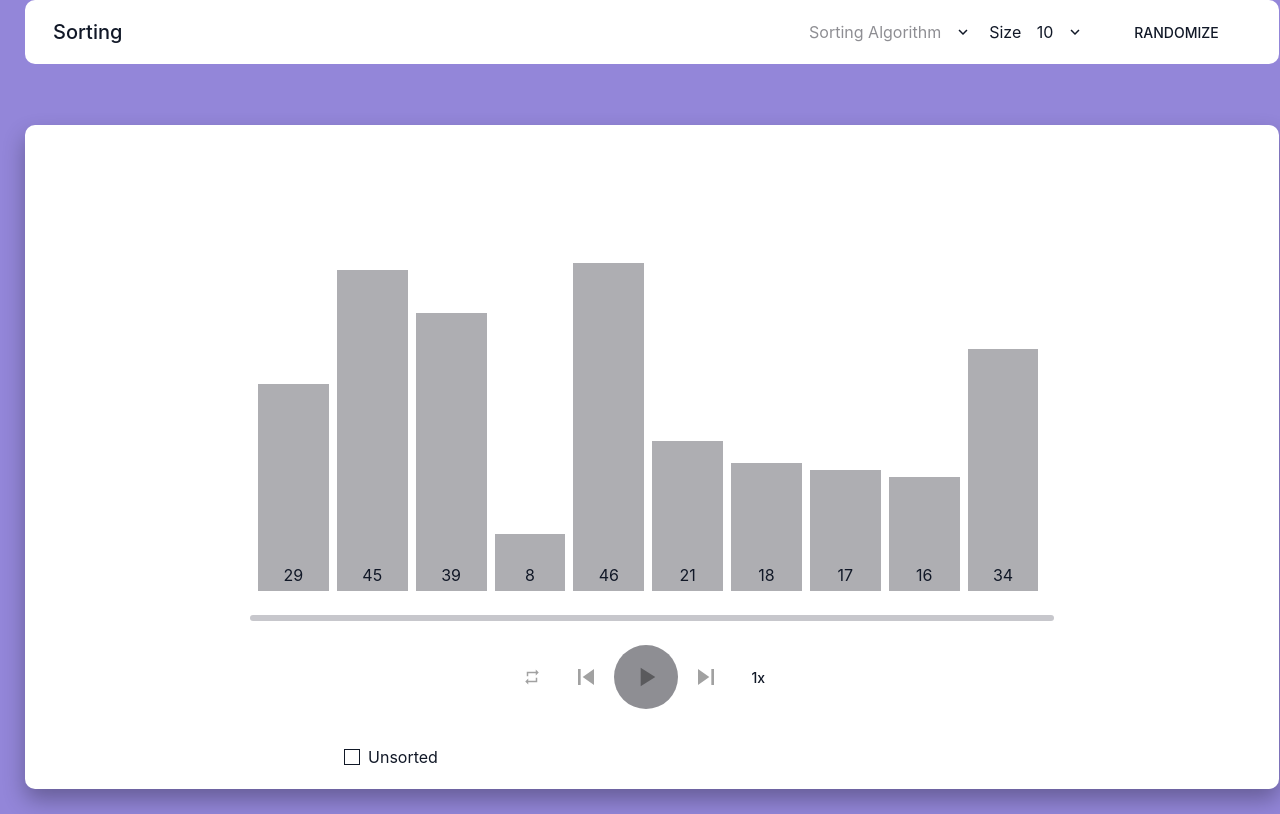
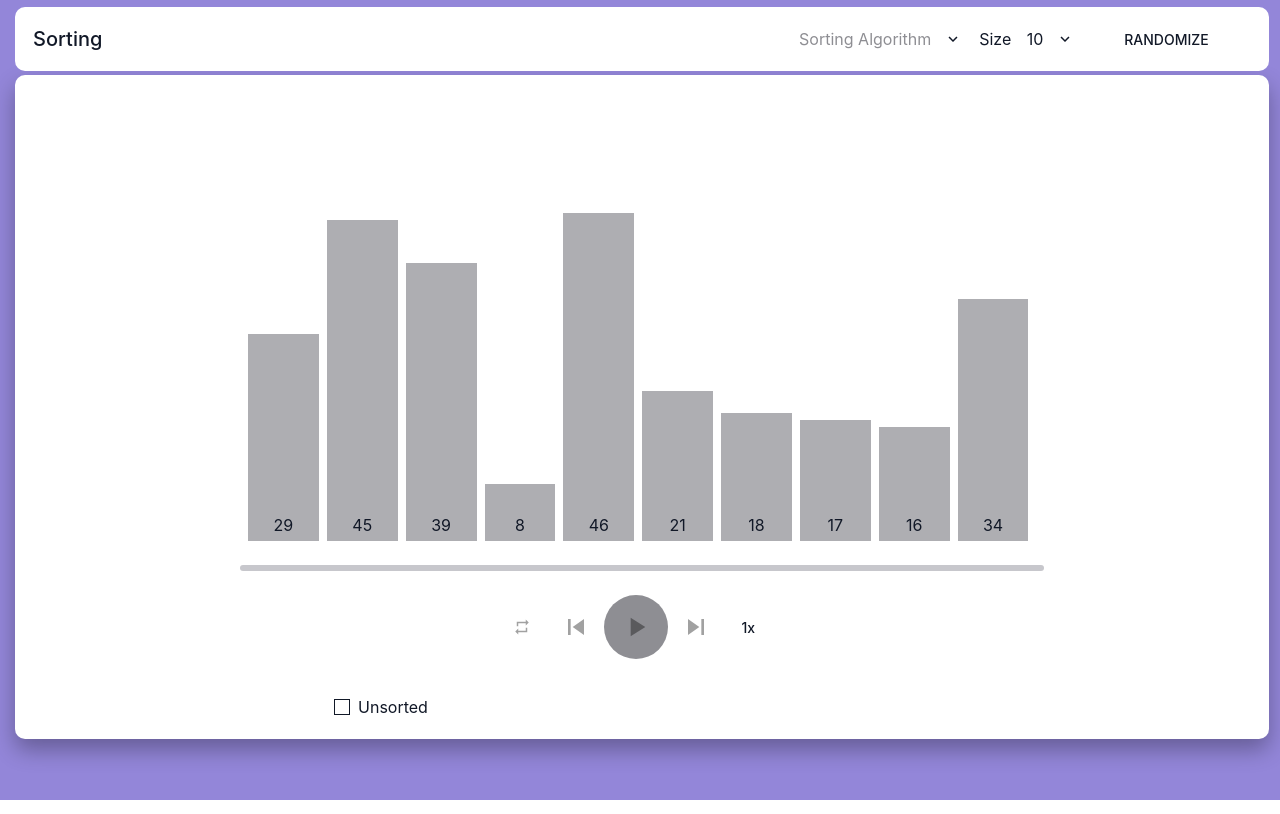
Before and after one commit to nijiyamaharjan/dsa-visualizer, a React (Create React App) app in the folder dsa-visualizer/: page /Sorting in a window 1280 px wide. Built offline with nearby package versions, Linux system fonts and the light colour scheme.

Commit message:
sortinggg

```diff
--- a/dsa-visualizer/src/components/Sorting/Sorting.css
+++ b/dsa-visualizer/src/components/Sorting/Sorting.css
@@ -22,9 +22,9 @@
 .Sorting__Body {
     /* overflow: hidden; */
     /* border-top: 1px solid #202020; */
-    margin-top: 125px;
-    margin-left: 25px;
-    margin-right: 25px;
+    margin-top: 75px;
+    margin-left: 15px;
+    margin-right: 10px;
     padding-top: 10px;
     background-color: white;
     box-shadow: 0px 11px 22px rgba(0, 0, 0, 0.3);
--- a/dsa-visualizer/src/components/Sorting/SortingComponents/Sortingorganisms/SortingTopBar/style.css
+++ b/dsa-visualizer/src/components/Sorting/SortingComponents/Sortingorganisms/SortingTopBar/style.css
@@ -2,7 +2,8 @@
   /* Default Styles */
 
   --top-bar-row-height: 64px;
-  --top-bar-title-left-padding: 20px;
+  --top-bar-title-left-padding: 10px;
+  --top-bar-title-right-padding: 10px;
   --top-bar-section-vertical-padding: 8px;
   --top-bar-section-horizontal-padding: 12px;
   padding-right: 20px;
@@ -17,8 +18,9 @@
   width: 98%;
 
   /* margin-top: 2.5px; */
-  margin-left: 25px;
-  margin-right: 25px;
+  margin-left: 15px;
+  margin-right: 10px;
+  margin-top:7px;
   border-radius: 10px;
 
 
```
